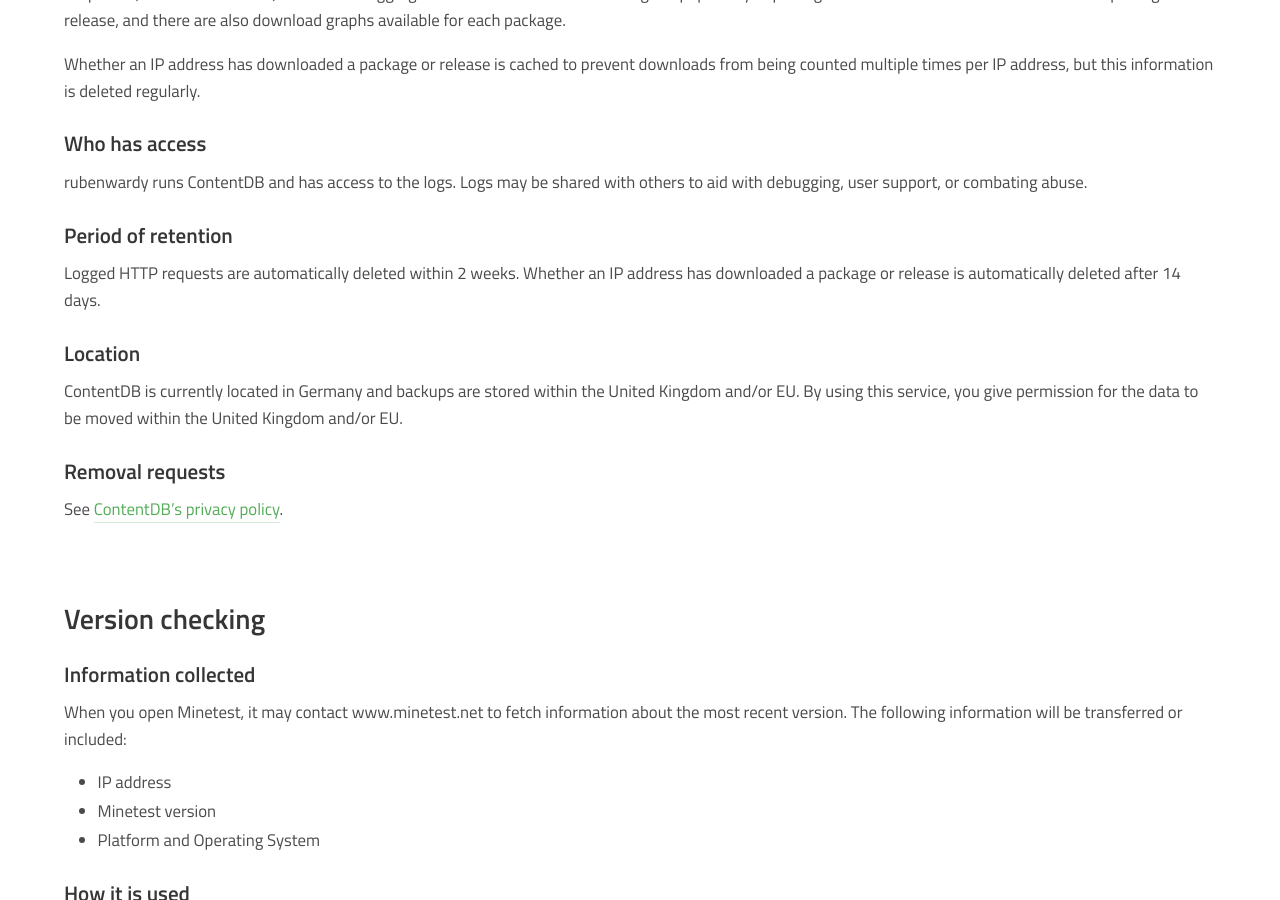
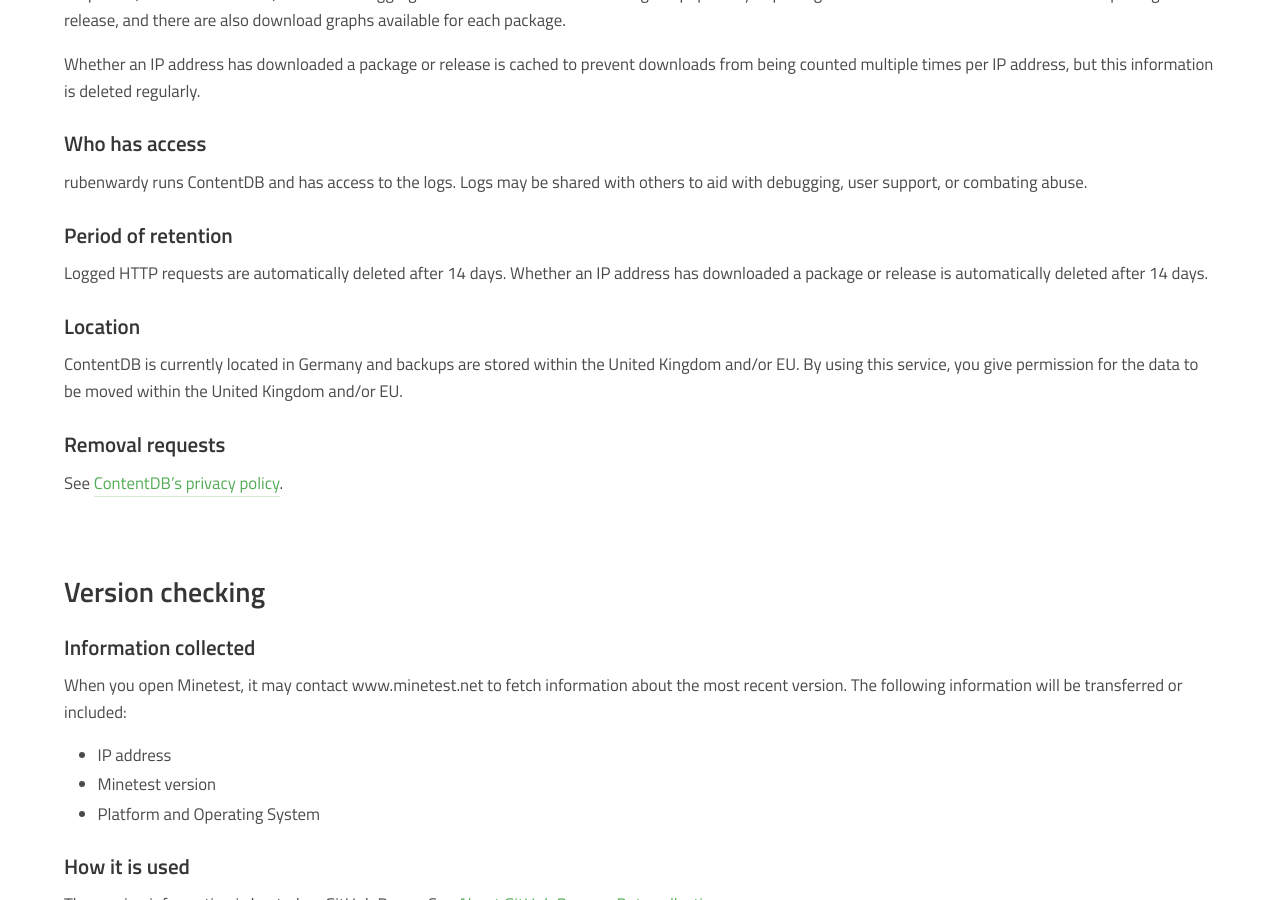
Before and after one commit to minetest/minetest.github.io, a Jekyll site: the page built from app-privacy-policy.md, in a window 1280 px wide and 900 px high, scrolled down 2325 px. Built offline with Jekyll 4.4.1, drawn with Linux system fonts in a browser that asks for light colours; comment, search, counter and statistics services are not loaded.

Commit message:
Update 4

```diff
--- a/app-privacy-policy.md
+++ b/app-privacy-policy.md
@@ -114,7 +114,7 @@ others to aid with debugging, user support, or combating abuse.
 
 ### Period of retention
 
-Logged HTTP requests are automatically deleted within 2 weeks.
+Logged HTTP requests are automatically deleted after 14 days.
 Whether an IP address has downloaded a package or release is automatically
 deleted after 14 days.
 
```
